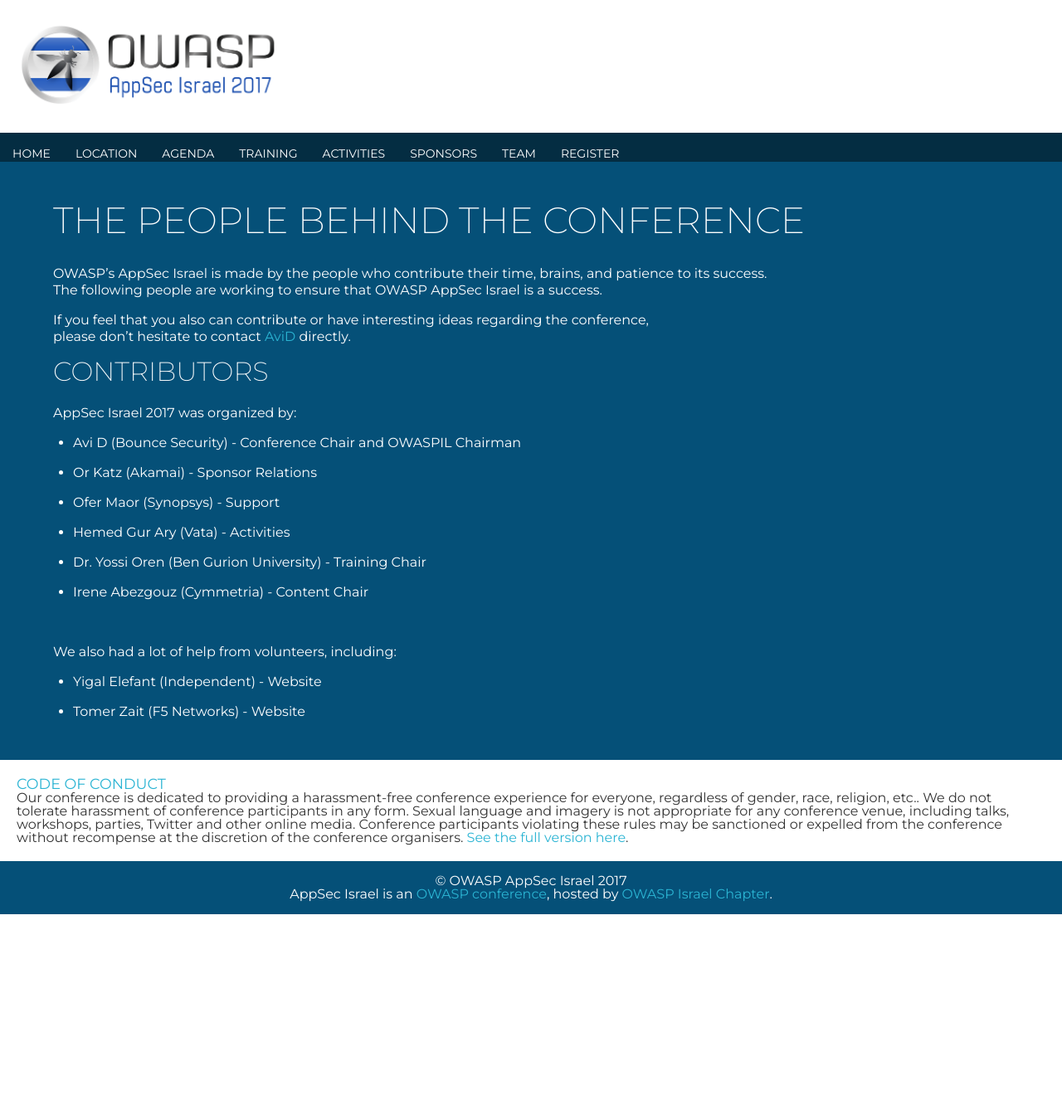
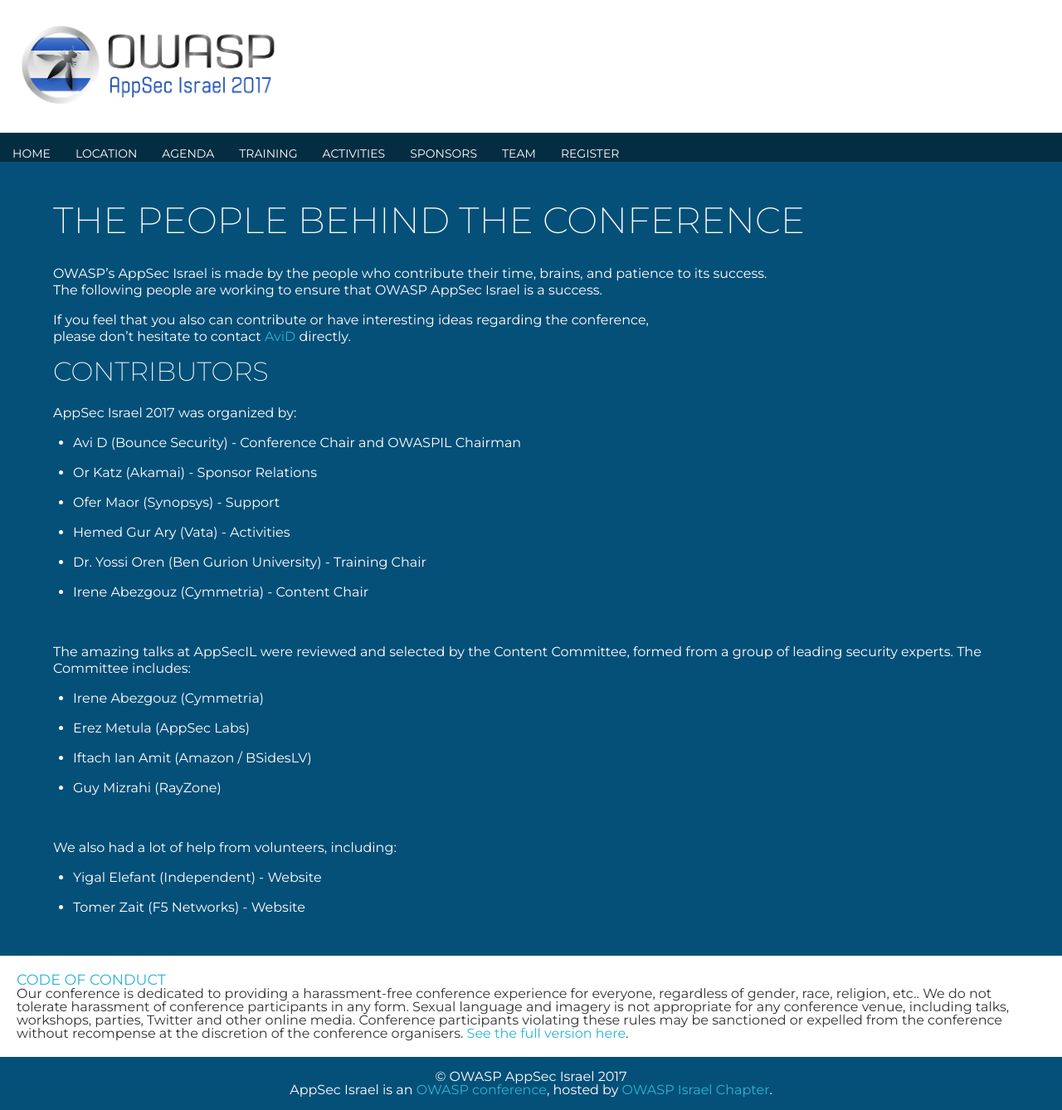
Before and after one commit to OWASP/AppSec-Israel-2017, a Jekyll site: the page built from Team.md, in a window 1280 px wide. Shown: the whole page at 83% size. Built offline with Jekyll 4.4.1, drawn with Linux system fonts in a browser that asks for light colours; our own code applies the rules of GitHub Pages for plain Markdown files; before the commit the page ends 1102 px from its top, so only the background shows below that.

Commit message:
Added content committee (#12)
* Added content committee

* Added content committee

```diff
--- a/Team.md
+++ b/Team.md
@@ -20,6 +20,14 @@ AppSec Israel 2017 was organized by:
 
 <br />
 
+The amazing talks at AppSecIL were reviewed and selected by the Content Committee, formed from a group of leading security experts. The Committee includes:
+
+{% for member in site.data.team.content %}
+ - {{ member.name }} ({{ member.title }})
+{% endfor %}
+
+<br />
+
 We also had a lot of help from volunteers, including:
 
 {% for member in site.data.team.volunteers %}
--- a/_data/team.yml
+++ b/_data/team.yml
@@ -24,6 +24,16 @@ board:
   role: Content Chair
   image:
 
+content:
+- name: Irene Abezgouz
+  title: Cymmetria
+- name: Erez Metula
+  title: AppSec Labs
+- name: Iftach Ian Amit
+  title: Amazon / BSidesLV
+- name: Guy Mizrahi
+  title: RayZone
+
 volunteers:
 - name: Yigal Elefant
   title: Independent
```
